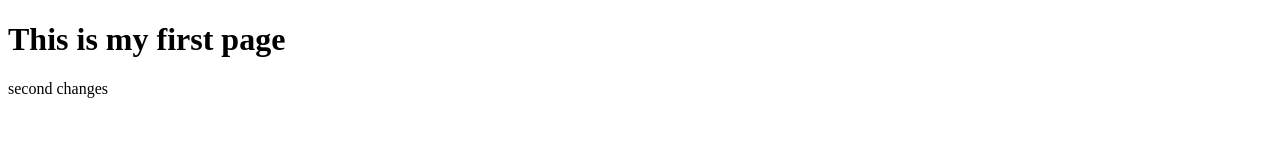
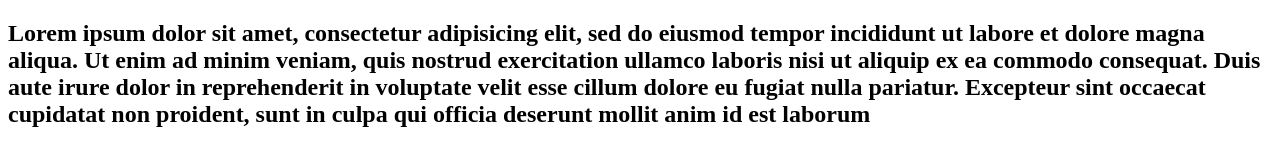
Before and after one commit to anastasiaromanovna33/first-repository, a plain HTML site: page index.html in a window 1280 px wide. Drawn offline with Linux system fonts and the light colour scheme.

Commit message:
fourth commit

```diff
--- a/index.html
+++ b/index.html
@@ -6,7 +6,12 @@
 	<link rel="stylesheet" type="text/css" href="style.css"></link>
 </head>
 <body>
-<h1>This is my first page</h1>
-<p>second changes</p>
+	<h2>	Lorem ipsum dolor sit amet, consectetur adipisicing elit, sed do eiusmod
+	tempor incididunt ut labore et dolore magna aliqua. Ut enim ad minim veniam,
+	quis nostrud exercitation ullamco laboris nisi ut aliquip ex ea commodo
+	consequat. Duis aute irure dolor in reprehenderit in voluptate velit esse
+	cillum dolore eu fugiat nulla pariatur. Excepteur sint occaecat cupidatat non
+	proident, sunt in culpa qui officia deserunt mollit anim id est laborum
+	</h2>
 </body>
 </html>
```
